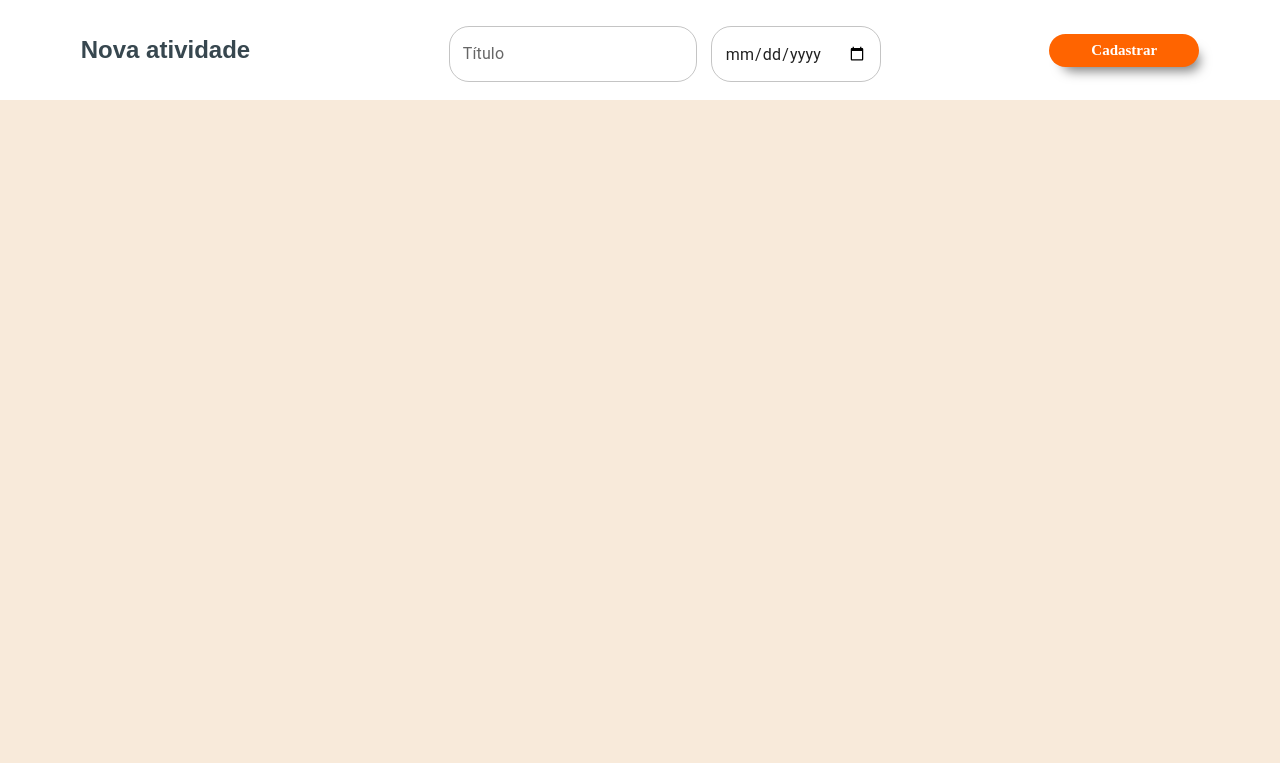
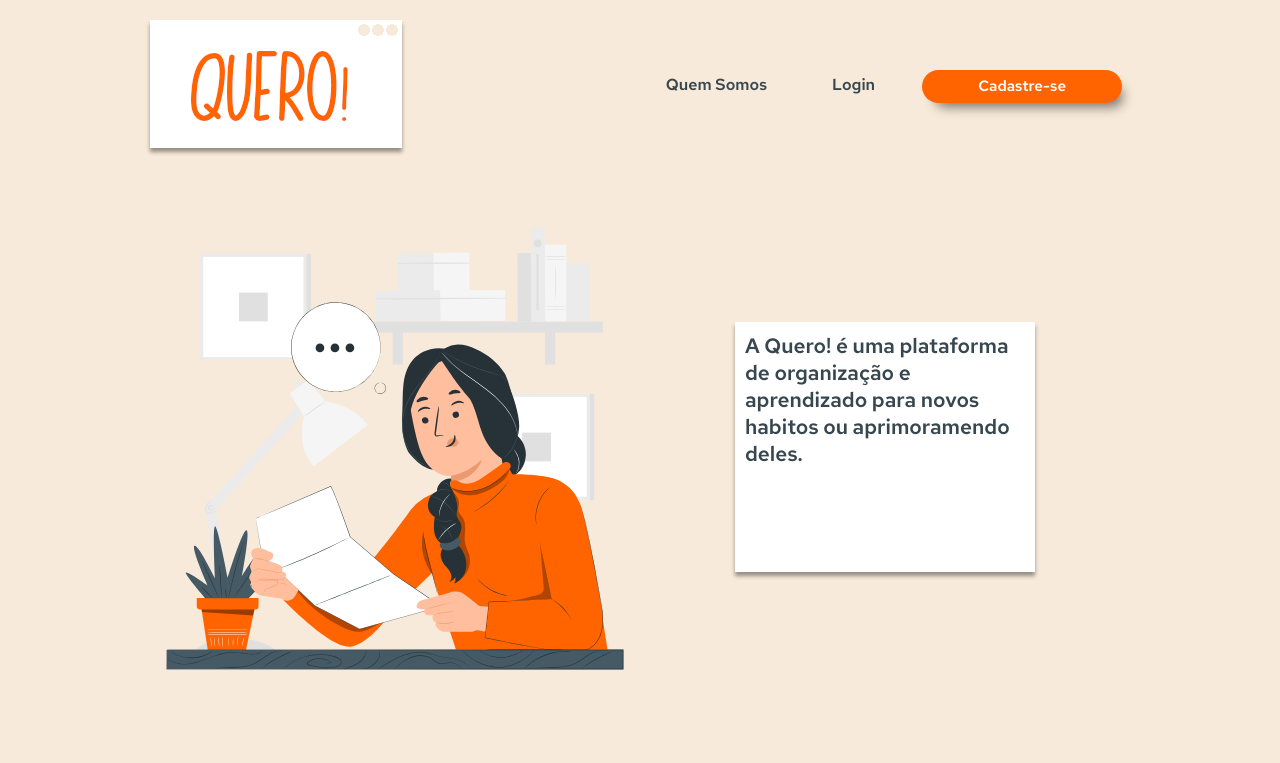
Before and after one commit to wallacesfos/projeto-gestao-de-habitos, a React (Create React App) app: page / in a window 1280 px wide. Shown: the top 763 px of the page. Built offline with nearby package versions, Linux system fonts and the light colour scheme.

Commit message:
feat: Forms goals e activit concluídos

```diff
--- a/src/App.js
+++ b/src/App.js
@@ -1,4 +1,3 @@
-import ActivitForm from "./Components/ActivitForm";
 import Routes from "./Routes/";
 import { GlobalStyle } from "./Utils/globalStyle.js";
 
@@ -6,7 +5,7 @@ function App() {
   return (
     <div className="App">
       <GlobalStyle />
-      <ActivitForm />
+      <Routes />
     </div>
   );
 }
```
